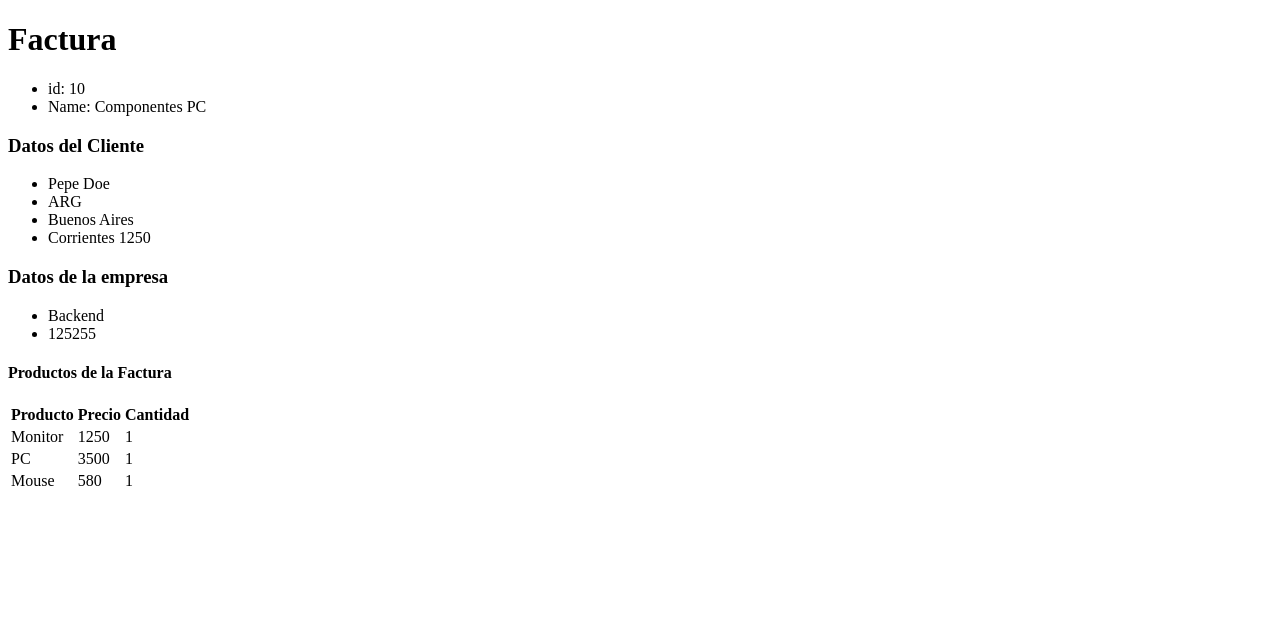
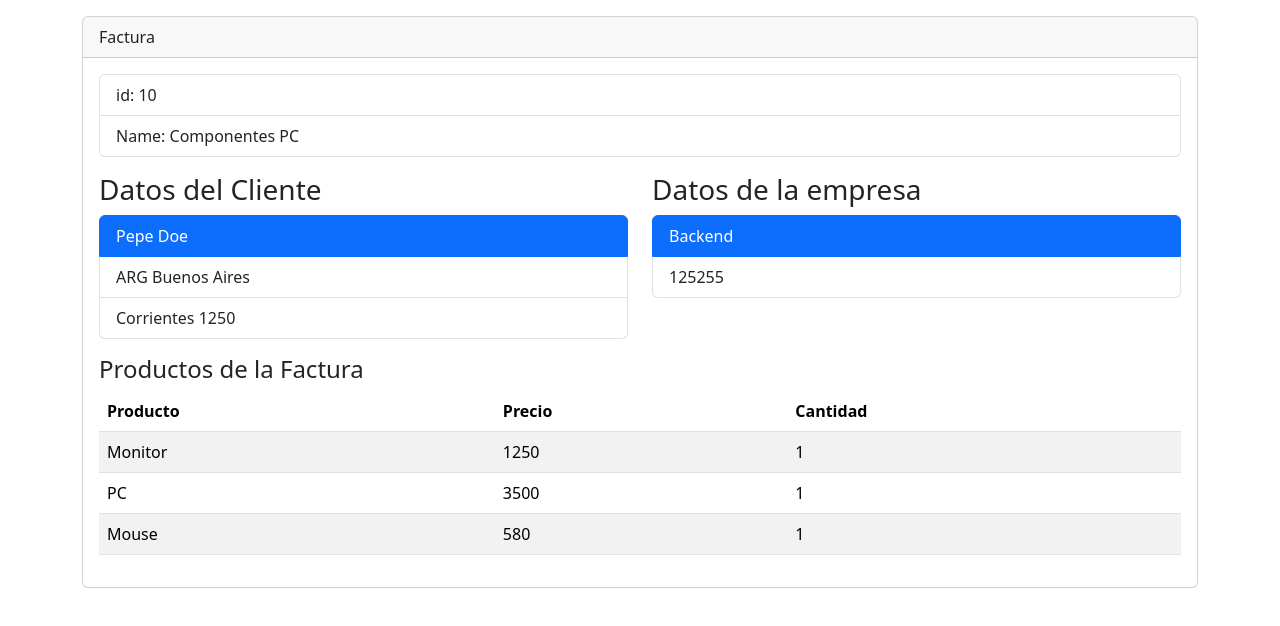
Before and after one commit to mariamoreyra/invoice-app, a React (Vite) app: page / in a window 1280 px wide. Shown: the top 626 px of the page. Built offline with nearby package versions, Linux system fonts and the light colour scheme.

Commit message:
Add style to the invoice component

```diff
--- a/index.html
+++ b/index.html
@@ -3,6 +3,7 @@
   <head>
     <meta charset="UTF-8" />
     <link rel="icon" type="image/svg+xml" href="/vite.svg" />
+    <link href="https://cdn.jsdelivr.net/npm/bootstrap@5.3.0-alpha3/dist/css/bootstrap.min.css" rel="stylesheet" integrity="sha384-KK94CHFLLe+nY2dmCWGMq91rCGa5gtU4mk92HdvYe+M/SXH301p5ILy+dN9+nJOZ" crossorigin="anonymous">
     <meta name="viewport" content="width=device-width, initial-scale=1.0" />
     <title>Vite + React</title>
   </head>
--- a/src/components/InvoiceApp.jsx
+++ b/src/components/InvoiceApp.jsx
@@ -6,25 +6,42 @@ function InvoiceApp() {
 
     return (
         <>
-            <h1>Factura</h1>
-            <ul>
-                <li>id: {invoice.id}</li>
-                <li>Name: {invoice.name}</li>
+            <div className='container'>
+                <div className="card my-3">
+                    <div className="card-header">
+                        Factura
+                    </div>
+
+                    <div className="card-body">
+
+                        <ul className="list-group">
+                            <li className="list-group-item">id: {invoice.id}</li>
+                            <li className="list-group-item">Name: {invoice.name}</li>
                         </ul>
+
+                        <div className="row my-3">
+                            <div className="col">
                                 <h3>Datos del Cliente</h3>
-            <ul>
-                <li>{invoice.client.name} {invoice.client.lastName}</li>
-                <li>{invoice.client.address.country}</li>
-                <li>{invoice.client.address.city}</li>
-                <li>{invoice.client.address.street} {invoice.client.address.number}</li>
+                                <ul className="list-group">
+                                    <li className="list-group-item active">{invoice.client.name} {invoice.client.lastName}</li>
+                                    <li className="list-group-item">{invoice.client.address.country} {invoice.client.address.city}</li>
+                                    <li className="list-group-item">{invoice.client.address.street} {invoice.client.address.number}</li>
                                 </ul>
+                            </div>
+
+
+                            <div className="col" >
                                 <h3>Datos de la empresa</h3>
-            <ul>
-                <li>{invoice.company.name}</li>
-                <li>{invoice.company.fiscalNumber}</li>
+                                <ul className="list-group">
+                                    <li className="list-group-item active">{invoice.company.name}</li>
+                                    <li className="list-group-item">{invoice.company.fiscalNumber}</li>
                                 </ul>
+                            </div>
+                        </div>
+
+
                         <h4>Productos de la Factura</h4>
-            <table>
+                        <table className="table table-striped table-hover">
                             <thead>
                                 <tr>
                                     <th>Producto</th>
@@ -35,7 +52,7 @@ function InvoiceApp() {
                             <tbody>
                                 {invoice.items.map(item => {
                                     return (
-                            <tr key = {item.id}>
+                                        <tr key={item.id}>
                                             <td>{item.product}</td>
                                             <td>{item.price}</td>
                                             <td>{item.quantity}</td>
@@ -45,6 +62,10 @@ function InvoiceApp() {
 
                             </tbody>
                         </table>
+                    </div>
+                </div>
+            </div>
+
         </>
     )
 }
```
Lines whose indentation alone changed are shown as unchanged.
